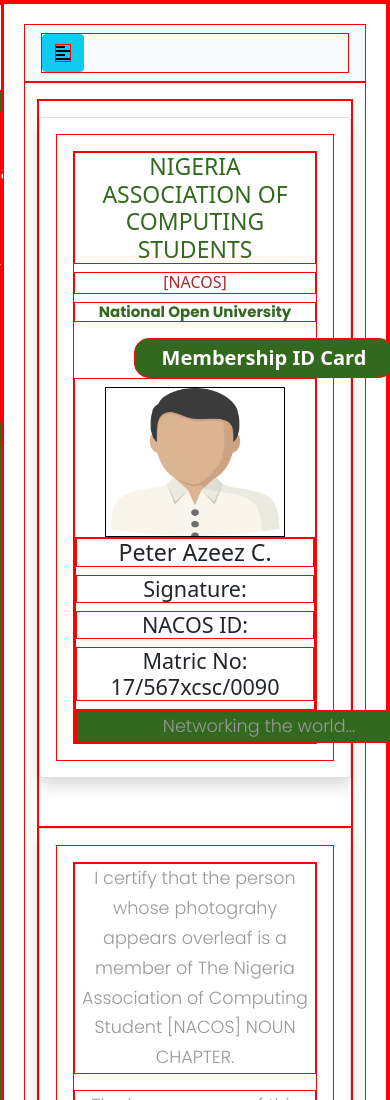
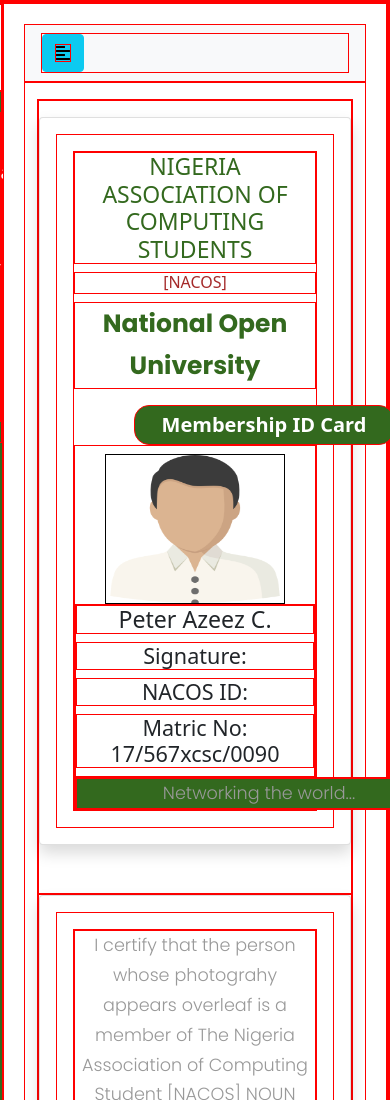
Before and after one commit to iamclement1/nacos_noun, a plain HTML site: page student/id.html in a window 390 px wide. Shown: the top 1100 px of the page. Drawn offline with nearby package versions, Linux system fonts and the light colour scheme.

```diff
--- a/css/student_responsiveness.css
+++ b/css/student_responsiveness.css
@@ -3,8 +3,7 @@
     border: 1px red solid;
   }
 
-  .school-name {
-    font-size: 15px;
-    line-height: 1.2;
+  h6 {
+    font-size: 12px;
   }
 }
```
Also changed, not shown: css/responsiveness.css (+4 -4 lines).
